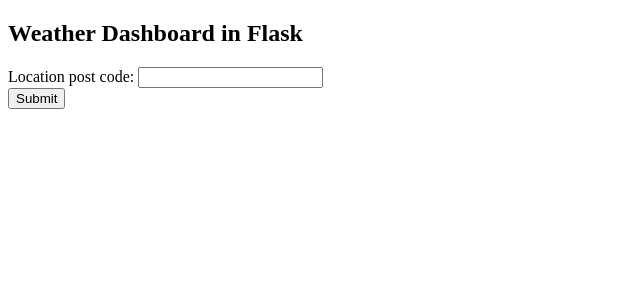
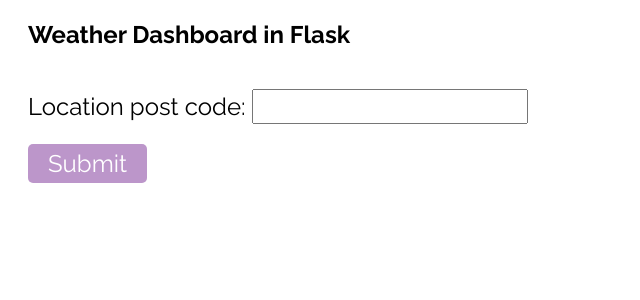
Before and after one commit to harachung90/weatherApp, a Flask app: page / in a window 1280 px wide. Shown: the top 300 px of the page, without its empty margins (0-640 px from the left). Run offline with Flask 2, Linux system fonts and the light colour scheme.

Commit message:
Fourth commit. Styling the dashboard

```diff
--- /dev/null
+++ b/static/style/home.css
@@ -0,0 +1,25 @@
+h2 {
+    padding-left: 20px;
+}
+
+.weatherText {
+    font-family: 'Raleway';
+    font-size: 24px;
+}
+
+#weatherForm {
+    padding: 20px;
+}
+
+#weatherSubmit {
+    color: white;
+    background-color: #BC96CA;
+    padding: 5px 20px;
+    border-radius: 5px;
+    margin-top: 20px;
+    border: none;
+}
+
+#weatherSubmit:hover {
+    cursor: pointer;
+}
--- a/templates/home.html
+++ b/templates/home.html
@@ -3,12 +3,16 @@
 <head>
     <meta charset="UTF-8">
     <title>Weather Dashboard</title>
+    <link rel="stylesheet" type="text/css" href="{{ url_for('static', filename='style/home.css') }}">
+    <link rel="preconnect" href="https://fonts.googleapis.com">
+    <link rel="preconnect" href="https://fonts.gstatic.com" crossorigin>
+    <link href="https://fonts.googleapis.com/css2?family=Raleway:wght@400;700&display=swap" rel="stylesheet">
 </head>
 <body>
-    <h2>Weather Dashboard in Flask</h2>
-    <form action="{{ url_for('render_results') }}" method="post">
-        Location post code: <input type="text" name="postcode"></br>
-        <input type="submit" value="Submit">
+    <h2 class="weatherText">Weather Dashboard in Flask</h2>
+    <form id="weatherForm" class="weatherText"action="{{ url_for('render_results') }}" method="post">
+        Location post code: <input id="weatherInput" class="weatherText" type="text" name="postcode"></br>
+        <input id="weatherSubmit" class="weatherText" type="submit" value="Submit">
     </form>
 </body>
 </html>
```
Also changed, not shown: static/style/results.css (added, +14 -0 lines), templates/results.html (+8 -4 lines).
